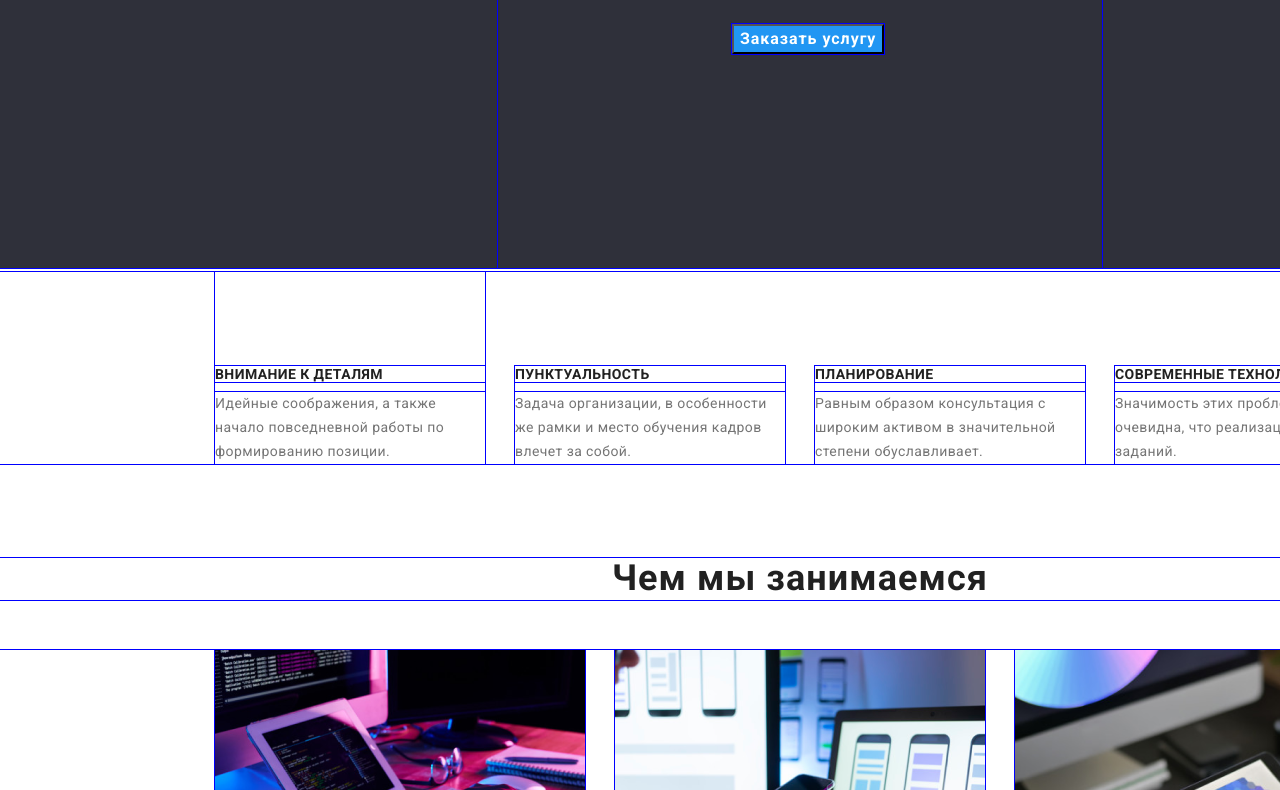
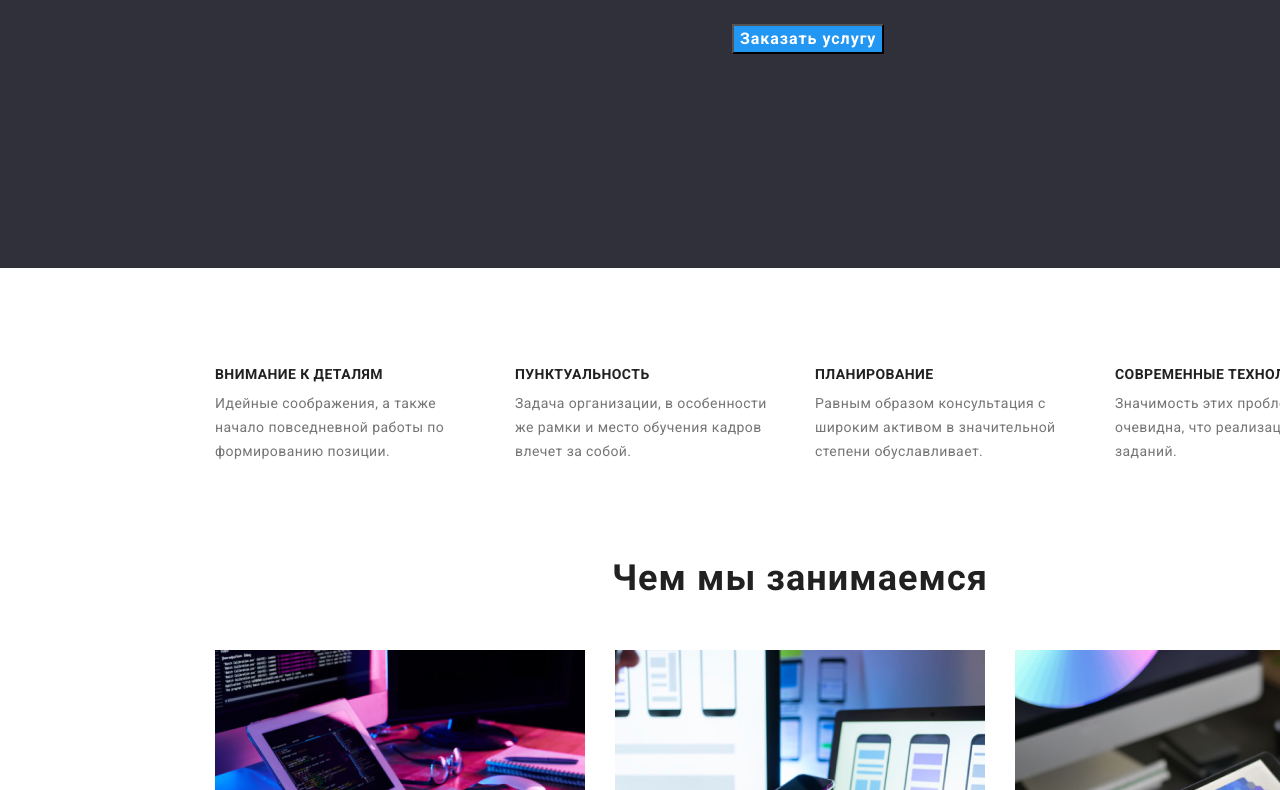
Before and after one commit to OLEG0706/goit-markup-hw-03, a plain HTML site: page index.html in a window 1280 px wide. Shown: the part 416-1206 px from the top of the page. Drawn offline with nearby package versions, Linux system fonts and the light colour scheme.

Commit message:
удалил боди

```diff
--- a/css/style.css
+++ b/css/style.css
@@ -772,7 +772,7 @@ background-color: #FFFFFF;
 
 }
 
-body * {
+.body * {
     outline: 1px solid blue;
 }
 .footer{
```
